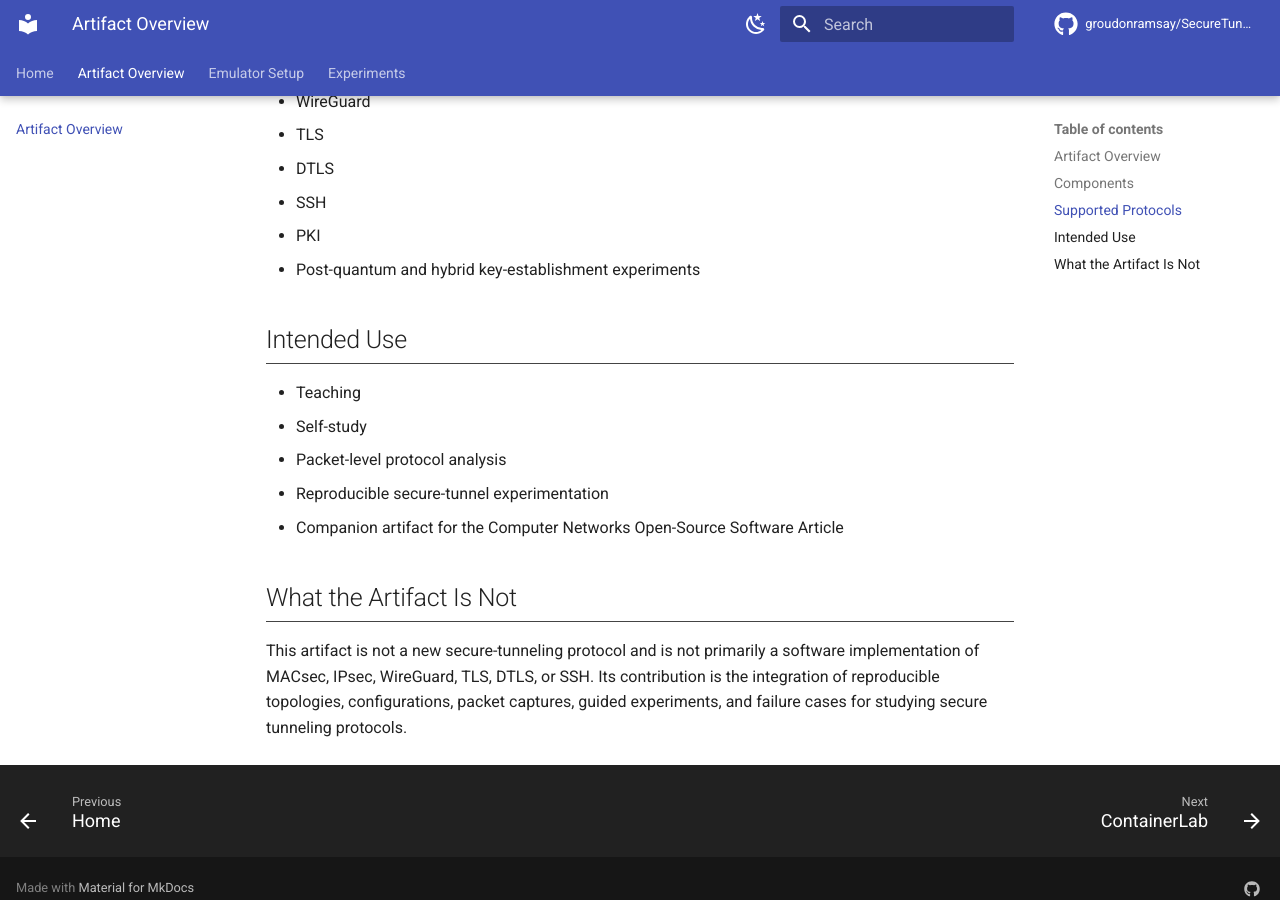
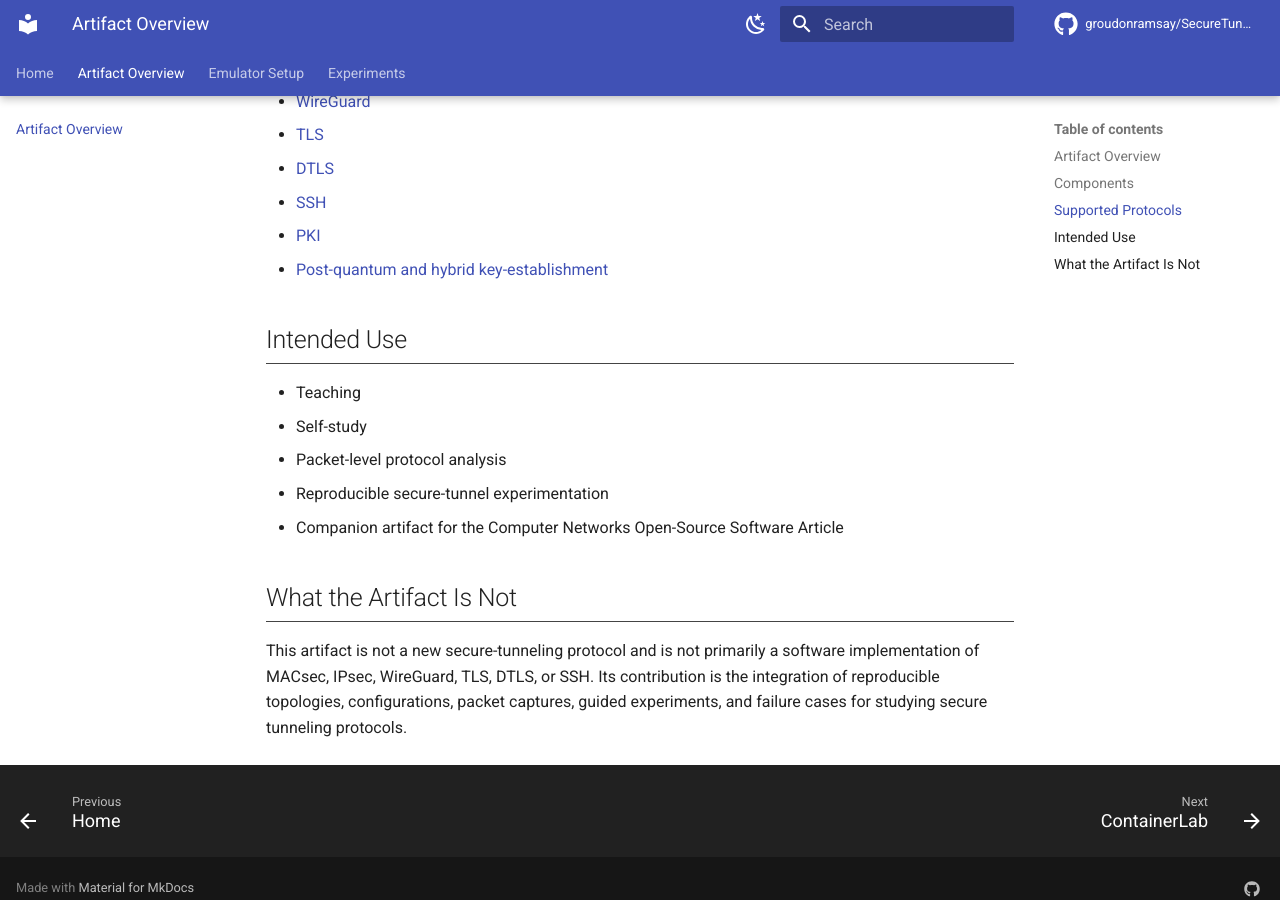
Before and after one commit to GroudonRamsay/AdvancedTunnellingLabs, an MkDocs documentation site: the page built from docs/artifact_overview/index.md, in a window 1280 px wide and 900 px high, scrolled down 772 px. Built offline with MkDocs 1.6.1 and Material for MkDocs 9.7.7, drawn with Linux system fonts in a browser that asks for light colours; comment, search, counter and statistics services are not loaded.

Commit message:
Update artifacts with RFC sources

```diff
--- a/docs/artifact_overview/index.md
+++ b/docs/artifact_overview/index.md
@@ -14,15 +14,15 @@ Secure Tunneling Labs is an open-source laboratory package for reproducible expe
 
 ## Supported Protocols
 
-- MACsec
-- ANYsec
-- IPsec
-- WireGuard
-- TLS
-- DTLS
-- SSH
-- PKI
-- Post-quantum and hybrid key-establishment experiments
+- [MACsec](https://1.ieee802.org/security/802-1ae/)
+- [ANYsec](https://documentation.nokia.com/sr/24-7/7750-sr/books/segment-routing-pce-user/anysec.html)
+- [IPsec](https://datatracker.ietf.org/doc/html/rfc6071)
+- [WireGuard](https://www.wireguard.com/papers/wireguard.pdf)
+- [TLS](https://datatracker.ietf.org/doc/html/rfc8446)
+- [DTLS](https://www.rfc-editor.org/info/rfc9147/)
+- [SSH](https://www.rfc-editor.org/info/rfc4251/)
+- [PKI](https://datatracker.ietf.org/doc/html/rfc5280)
+- [Post-quantum and hybrid key-establishment](https://datatracker.ietf.org/doc/html/rfc9794)
 
 ## Intended Use
 
```
